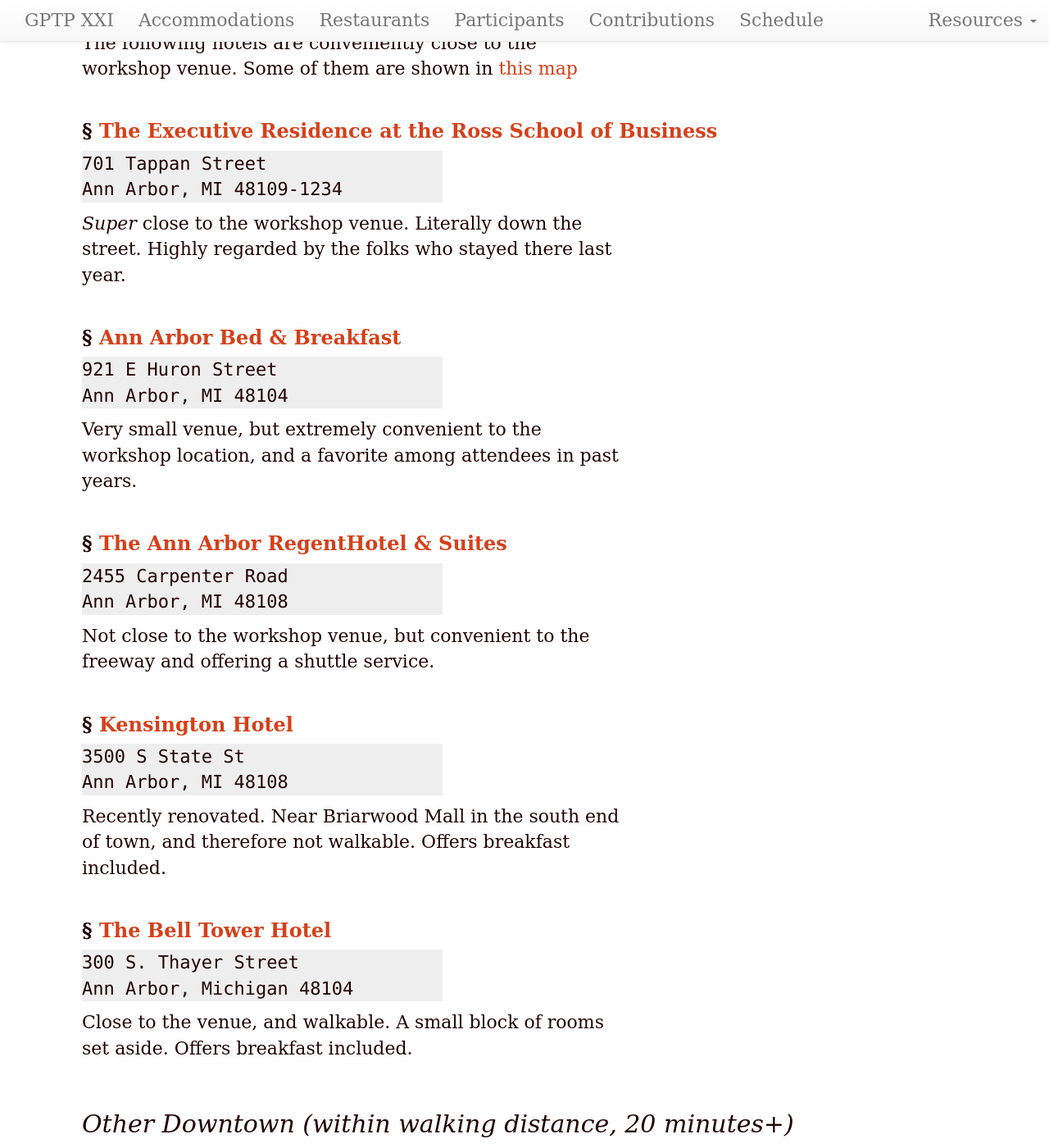
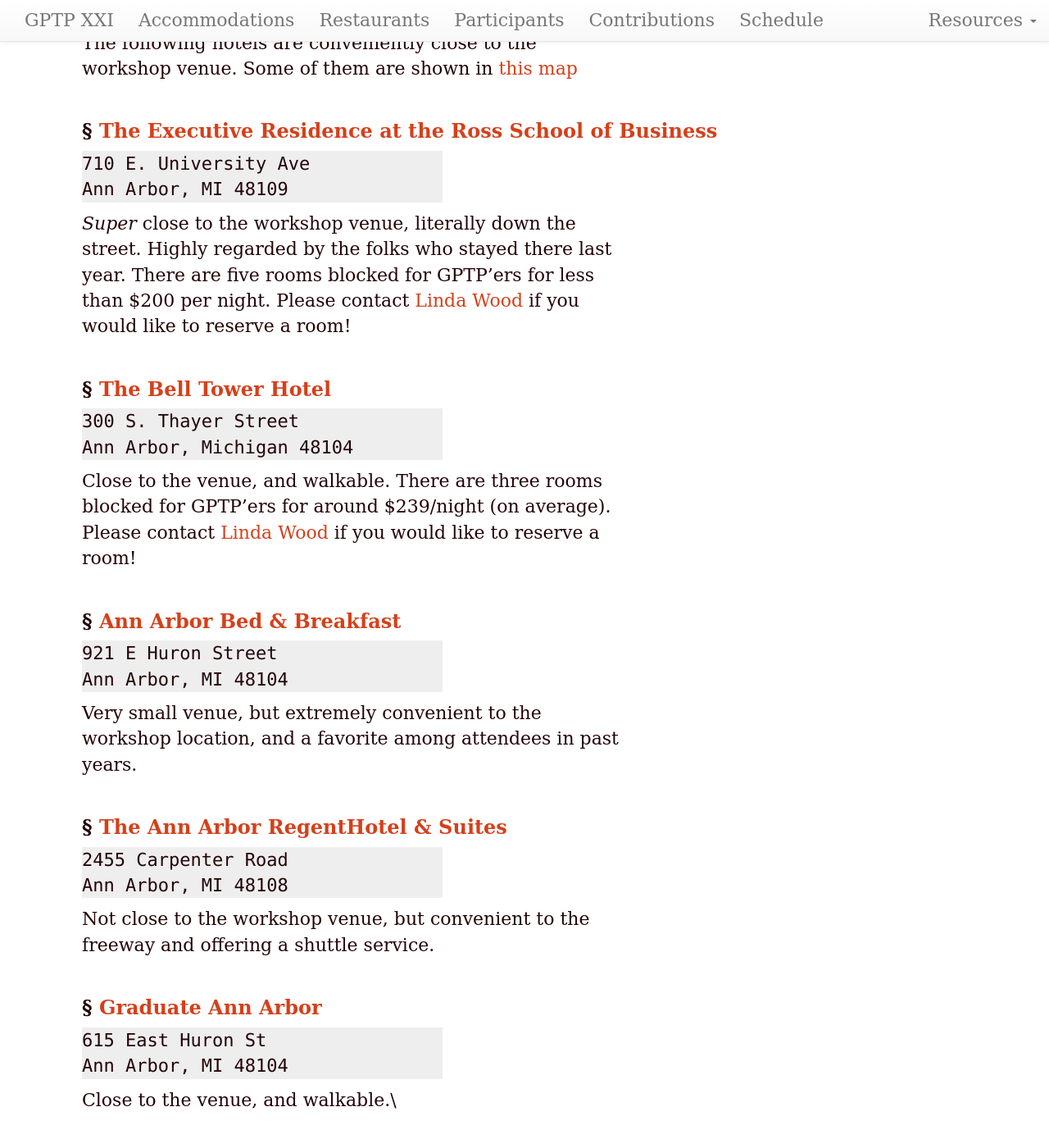
Before and after one commit to GPTP-workshop/gptp-workshop.github.io, a Jekyll site: the page built from accommodations.md, in a window 1280 px wide and 1400 px high, scrolled down 245 px. Shown: the whole window at 82% size. Built offline with Jekyll 4.4.1, drawn with Linux system fonts in a browser that asks for light colours; our own code applies the rules of GitHub Pages for plain Markdown files.

Commit message:
Update accommodations.md

```diff
--- a/accommodations.md
+++ b/accommodations.md
@@ -9,14 +9,23 @@ dates: "June 06-08, 2024"
 
 The following hotels are conveniently close to the workshop venue. Some of them are shown in [this map](https://www.google.com/maps/d/u/0/viewer?mid=1tHcZafajq_R5saxe4Pmtu1RxeUjO-MPX&ll=42.27876251803364%2C-83.7425372108465&z=16)
 
-
 ### [The Executive Residence at the Ross School of Business](https://www.acc-elandconferencecenter.com/)
 
-701 Tappan Street \\
-Ann Arbor, MI 48109-1234
+710 E. University Ave \\
+Ann Arbor, MI 48109
 {: .address}
 
-_Super_ close to the workshop venue. Literally down the street. Highly regarded by the folks who stayed there last year.
+_Super_ close to the workshop venue, literally down the street. Highly regarded by the folks who stayed there last year.
+There are five rooms blocked for GPTP'ers for less than $200 per night. Please contact [Linda Wood](mailto:linmwood@umich.edu) if you would like to reserve a room!
+
+### [The Bell Tower Hotel](https://www.belltowerhotel.com)
+
+300 S. Thayer Street \\
+Ann Arbor, Michigan 48104
+{: .address}
+
+Close to the venue, and walkable.
+There are three rooms blocked for GPTP'ers for around $239/night (on average). Please contact [Linda Wood](mailto:linmwood@umich.edu) if you would like to reserve a room!
 
 ### [Ann Arbor Bed & Breakfast](http://annarborbedandbreakfast.com)
 
@@ -34,6 +43,14 @@ Ann Arbor, MI 48108
 
 Not close to the workshop venue, but convenient to the freeway and offering a shuttle service.
 
+### [Graduate Ann Arbor](https://graduatehotels.com/ann-arbor)
+
+615 East Huron St \\
+Ann Arbor, MI 48104
+{: .address}
+
+Close to the venue, and walkable.\\
+
 ### [Kensington Hotel](http://www.kcourtaa.com)
 
 3500 S State St \\
@@ -42,15 +59,6 @@ Ann Arbor, MI 48108
 
 Recently renovated. Near Briarwood Mall in the south end of town, and therefore not walkable.
 Offers breakfast included.
-
-
-### [The Bell Tower Hotel](https://www.belltowerhotel.com)
-
-300 S. Thayer Street \\
-Ann Arbor, Michigan 48104
-{: .address}
-
-Close to the venue, and walkable. A small block of rooms set aside. Offers breakfast included.
 
 
 ## Other Downtown (within walking distance, 20 minutes+)
```
